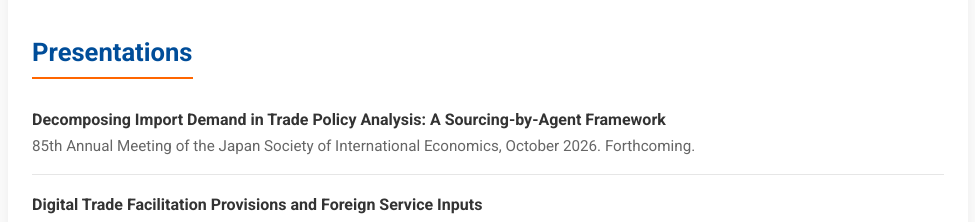
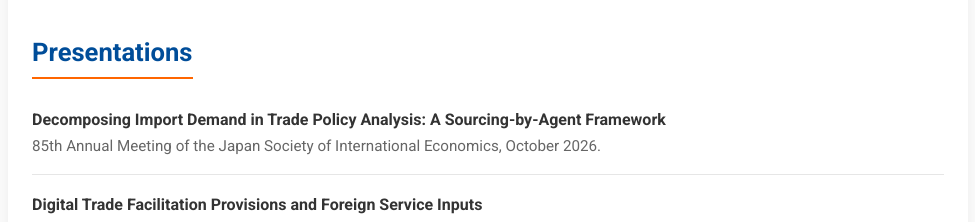
Before and after one commit to YutaroKimata/yutarokimata.github.io, a plain HTML site: page index.html in a window 1280 px wide. Shown: the part 900-1122 px from the top of the page, without its empty margins (152-1127 px from the left). Drawn offline with Linux system fonts and the light colour scheme.

Commit message:
Update index.html

```diff
--- a/index.html
+++ b/index.html
@@ -112,7 +112,7 @@
             </span>
             <span class="note">
               85th Annual Meeting of the Japan Society of International
-              Economics, October 2026. Forthcoming.
+              Economics, October 2026.
             </span>
           </li>
 
```
